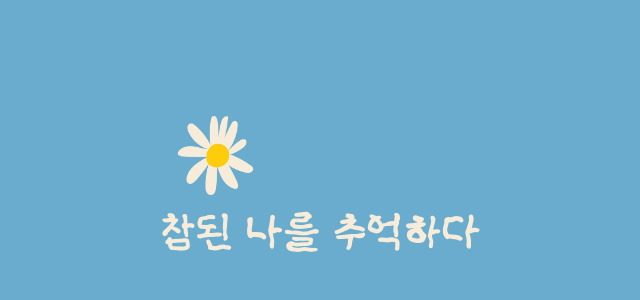
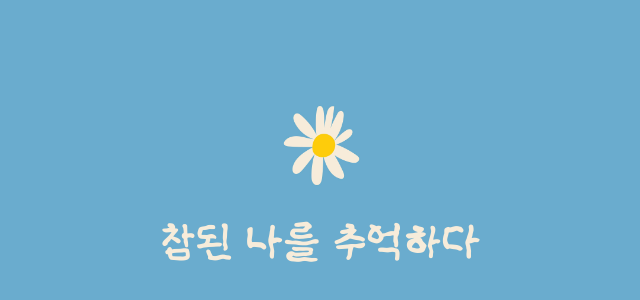
Before and after one commit to dpqlsn/Chamna, a React (Vite) app in the folder chamna/: page / in a window 1280 px wide. Shown: the part 220-520 px from the top of the page, without its empty margins (319-959 px from the left). Built offline with nearby package versions, Linux system fonts and the light colour scheme.

Commit message:
fix(#07) :: 렌딩화면 사진 위치

```diff
--- a/chamna/src/pages/Landing.tsx
+++ b/chamna/src/pages/Landing.tsx
@@ -7,16 +7,14 @@ function Landing() {
     const navigate = useNavigate();
 
     const handleClick = () => {
-    navigate('/loading');
+        navigate('/loading');
     };
 
     return (
         <div onClick={handleClick} style={{ cursor: 'pointer' }}>
-            <div className='wrapper'>
-                <div className='logo'>
-                    <img src={logo} width='109px' />
-                    <div className='slogan'>참된 나를 추억하다</div>
-                </div>
+            <div className='wrapper' style={{ flexDirection: 'column' }}>
+                <img src={logo} width='109px' style={{ marginBottom: '20px' }} />
+                <div className='slogan'>참된 나를 추억하다</div>
             </div>
         </div>
     );
```
